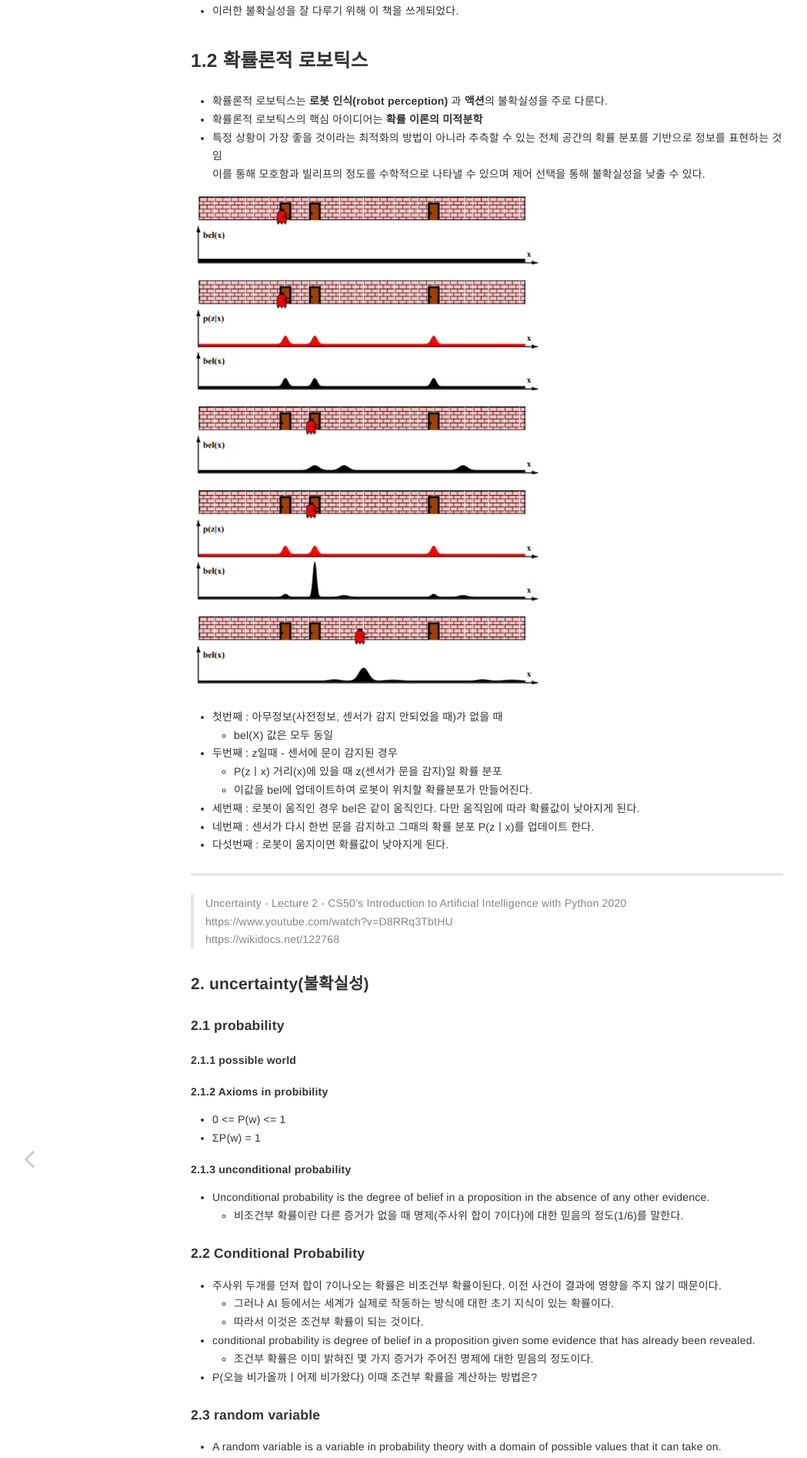
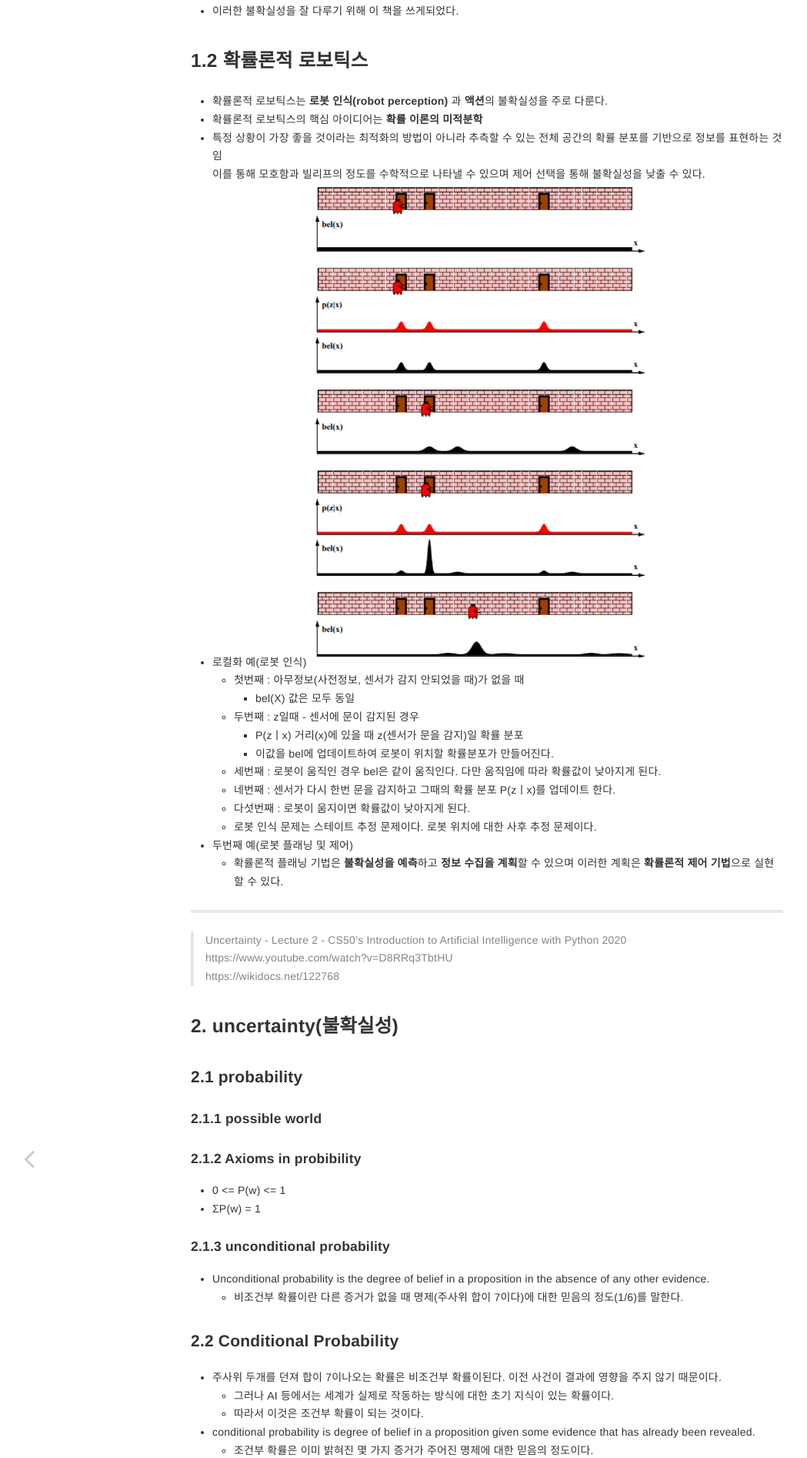
Before and after one commit to contravia-cloud/TechnicalBlog, a Jekyll site: the page built from _posts/2022-04-06-Probabilistic_robotics.md, in a window 1280 px wide. Shown: the part 411-2305 px from the top of the page at 77% size, without its empty margins (7-1056 px from the left). Built offline with Jekyll 4.4.1, drawn with Linux system fonts in a browser that asks for light colours; our own code applies the rules of GitHub Pages for plain Markdown files.

Commit message:
Update 2022-04-06-Probabilistic_robotics.md

```diff
--- a/_posts/2022-04-06-Probabilistic_robotics.md
+++ b/_posts/2022-04-06-Probabilistic_robotics.md
@@ -20,16 +20,20 @@ date: 2022-04-06
   - 확률론적 로보틱스의 핵심 아이디어는 **확률 이론의 미적분학**
   - 특정 상황이 가장 좋을 것이라는 최적화의 방법이 아니라 추측할 수 있는 전체 공간의 확률 분포를 기반으로 정보를 표현하는 것임
     이를 통해 모호함과 빌리프의 정도를 수학적으로 나타낼 수 있으며 제어 선택을 통해 불확실성을 낮출 수 있다.
+  - 로컬화 예(로봇 인식)
+<img src="https://contravia-cloud.github.io/TechnicalBlog/assets/img/화면 캡처 2022-04-06 165948.png" width="60%" height="60%" title="확률론적 로보틱스 그림 1.1" alt="확률론적 로보틱스 그림 1.1"/>
+    - 첫번째 : 아무정보(사전정보, 센서가 감지 안되었을 때)가 없을 때
+      - bel(X) 값은 모두 동일
+    - 두번째 : z일때 - 센서에 문이 감지된 경우
+      - P(zㅣx) 거리(x)에 있을 때 z(센서가 문을 감지)일 확률 분포
+      - 이값을 bel에 업데이트하여 로봇이 위치할 확률분포가 만들어진다.
+    - 세번째 : 로봇이 움직인 경우 bel은 같이 움직인다. 다만 움직임에 따라 확률값이 낮아지게 된다.
+    - 네번째 : 센서가 다시 한번 문을 감지하고 그때의 확률 분포 P(zㅣx)를 업데이트 한다.
+    - 다섯번째 : 로봇이 움지이면 확률값이 낮아지게 된다.
+    - 로봇 인식 문제는 스테이트 추정 문제이다. 로봇 위치에 대한 사후 추정 문제이다.
+  - 두번째 예(로봇 플래닝 및 제어)
+    - 확률론적 플래닝 기법은 **불확실성을 예측**하고 **정보 수집을 계획**할 수 있으며 이러한 계획은 **확률론적 제어 기법**으로 실현할 수 있다.
 
-<img src="https://contravia-cloud.github.io/TechnicalBlog/assets/img/화면 캡처 2022-04-06 165948.png" width="60%" height="60%" title="확률론적 로보틱스 그림 1.1" alt="확률론적 로보틱스 그림 1.1"/>
-  - 첫번째 : 아무정보(사전정보, 센서가 감지 안되었을 때)가 없을 때
-    - bel(X) 값은 모두 동일
-  - 두번째 : z일때 - 센서에 문이 감지된 경우
-    - P(zㅣx) 거리(x)에 있을 때 z(센서가 문을 감지)일 확률 분포
-    - 이값을 bel에 업데이트하여 로봇이 위치할 확률분포가 만들어진다.
-  - 세번째 : 로봇이 움직인 경우 bel은 같이 움직인다. 다만 움직임에 따라 확률값이 낮아지게 된다.
-  - 네번째 : 센서가 다시 한번 문을 감지하고 그때의 확률 분포 P(zㅣx)를 업데이트 한다.
-  - 다섯번째 : 로봇이 움지이면 확률값이 낮아지게 된다.
 
 
 -----------------------------------------------------------------
@@ -37,18 +41,18 @@ date: 2022-04-06
   https://www.youtube.com/watch?v=D8RRq3TbtHU
 > https://wikidocs.net/122768
 
-### 2. uncertainty(불확실성)
-#### 2.1 probability
-##### 2.1.1 possible world
-##### 2.1.2 Axioms in probibility
+## 2. uncertainty(불확실성)
+### 2.1 probability
+#### 2.1.1 possible world
+#### 2.1.2 Axioms in probibility
   - 0 <= P(w) <= 1
   - ΣP(w) = 1
 
-##### 2.1.3 unconditional probability
+#### 2.1.3 unconditional probability
   - Unconditional probability is the degree of belief in a proposition in the absence of any other evidence.
     - 비조건부 확률이란 다른 증거가 없을 때 명제(주사위 합이 7이다)에 대한 믿음의 정도(1/6)를 말한다.
 
-#### 2.2 Conditional Probability
+### 2.2 Conditional Probability
   - 주사위 두개를 던져 합이 7이나오는 확률은 비조건부 확률이된다. 이전 사건이 결과에 영향을 주지 않기 때문이다.
     - 그러나 AI 등에서는 세계가 실제로 작동하는 방식에 대한 초기 지식이 있는 확률이다.
     - 따라서 이것은 조건부 확률이 되는 것이다.
@@ -56,7 +60,7 @@ date: 2022-04-06
     - 조건부 확률은 이미 밝혀진 몇 가지 증거가 주어진 명제에 대한 믿음의 정도이다.
   - P(오늘 비가올까ㅣ어제 비가왔다) 이때 조건부 확률을 계산하는 방법은?
 
-#### 2.3 random variable
+### 2.3 random variable
   - A random variable is a variable in probability theory with a domain of possible values that it can take on.
     - 무작위 변수(random variable)는 확률론에서 가능한 값의 영역을 갖는 변수이다.
     - 예를 들어 날씨가 무작위 변수이고 흐림, 맑음, 비 등이 취할 수 있는 값이 된다.
@@ -65,15 +69,15 @@ date: 2022-04-06
   - independence is the knowledge that one event occurs does not affedct the probability of the other event.
     - 독립성은 한 사건이 다른 사건의 확률에 영향을 미치지 않는다는 사실이다.
 
-#### 2.4 bayes' rule
+### 2.4 bayes' rule
   - actual 정보 3가지를 통해 prediction(예견, 추론)을 수행한다.
   - 측정기의 민감도와 특이도, 그리고 사건의 발생 확률을 알면 정확도(측정 시 양성일때 실제 양성일 확률)를 알 수 있다.
   - 또한 측정 시 양성일때 등의 기준은 동일하고 이때 양성일 확률과 음성일 확률을 비교하고자 하면 측정 시 양성일때를 몰라도 되겠다.
 
-#### 2.5 joint probability
+### 2.5 joint probability
   - X의 확률 분포와 Y의 확률 분포를 안다면 결합 확률 분포를 알게되고 이를 통해 조건부 확률을 계산할 수 있다.
 
-#### 2.6 probability rules
+### 2.6 probability rules
   - negation
     - P(¬a) = 1 - P(a)
   - inclusion-exclusion
@@ -85,7 +89,7 @@ date: 2022-04-06
     - P(a) = P(aㅣb)P(b) + P(aㅣ¬b)P(¬b)
     - P(X = xᵢ) = Σⱼ P( X = xᵢ ㅣ Y = yⱼ)P(Y = yⱼ)
 
-#### 2.7 Bayesian networks
+### 2.7 Bayesian networks
 > 컴퓨터 내부 또는 AI 에이전트에서 정보, 확률, 사건들의 가능성 등을 나타낼 수 있는 방법(확률 모델로서)으로 Bayesian networks를 도입한다.
 
   - Bayesian network is data structure that represents the dependencies among random variables.
@@ -101,5 +105,5 @@ date: 2022-04-06
     - hidden variables Y : variables that aren't the query and also haven't been observed
     - 추론은 증거(E)가 주어졌을 때 원하는 X의 분포를 계산해내는 것을 말하는데 이때 X가 아닌 다른 변수들은 Y가되어 모든 경우를 고려한 X를 계산하게 된다.
 
-#### python 구현
+### python 구현
 > pomegranate : https://pomegranate.readthedocs.io/en/latest/
```
